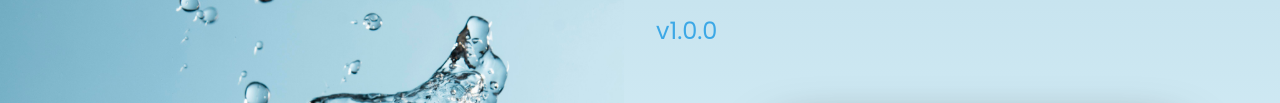
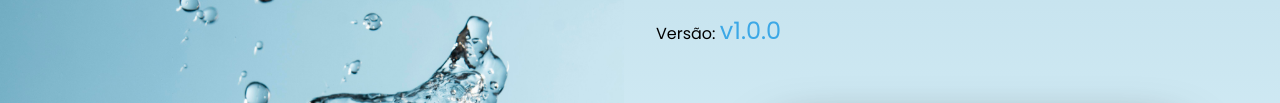
Before and after one commit to kahLinhares/controle-ingest-o-h2O, a plain HTML site: page frontend/index.html in a window 1280 px wide. Shown: the part 271-374 px from the top of the page. Drawn offline with Linux system fonts and the light colour scheme.

Commit message:
Mostrando versão do sistema no frontend

```diff
--- a/frontend/index.html
+++ b/frontend/index.html
@@ -13,7 +13,7 @@
 		<section class="container">
 			<div class="titulo">
 				<h1>Calculadora de Ingestão de Água</h1>
-				<p><span>v1.0.0</span></p>
+				<p>Versão: <span>v1.0.0</span></p>
 			</div>
 			<section class="form">
 				<form id="agua-form" class="form-style">
```
